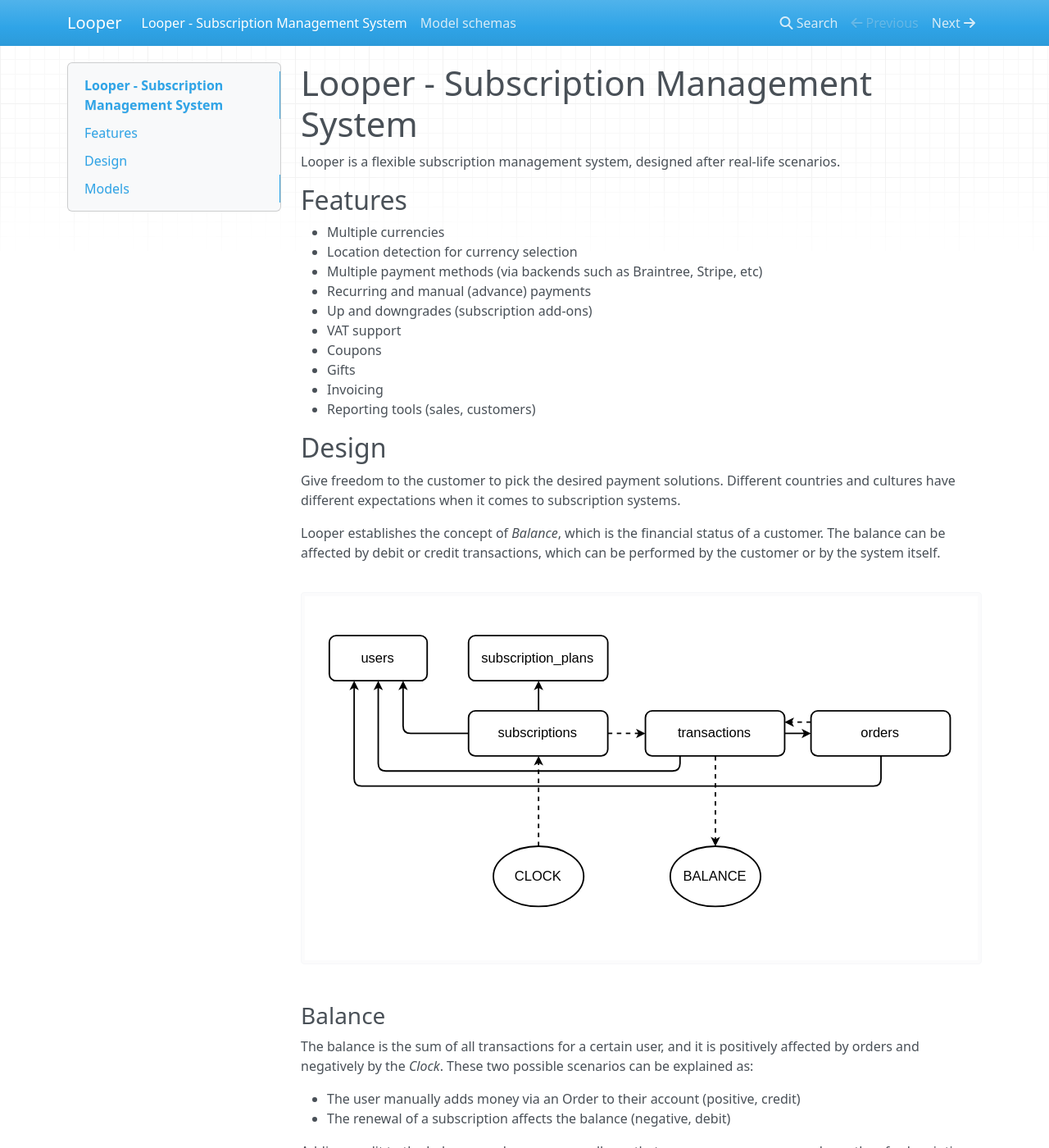
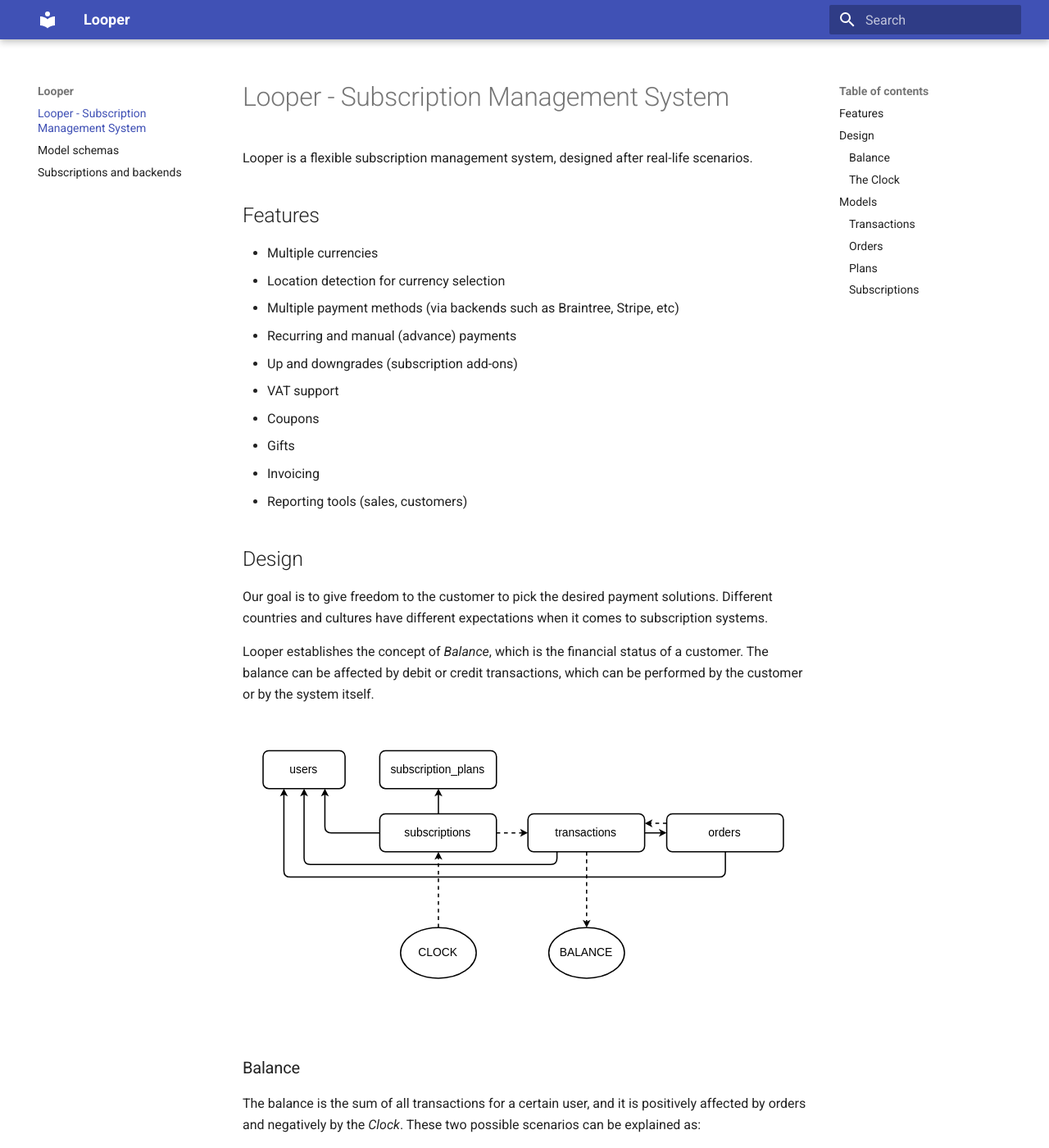
Before and after one commit to armadillica/looper, an MkDocs documentation site: the page built from docs/docs/index.md, in a window 1280 px wide and 1400 px high. Shown: the whole window at 82% size. Built offline with MkDocs 1.6.1 and Material for MkDocs 9.7.7, drawn with Linux system fonts in a browser that asks for light colours; nearby versions of some CDN libraries; some of the changed text lies outside the part shown.

Commit message:
Update docs

```diff
--- a/docs/docs/index.md
+++ b/docs/docs/index.md
@@ -17,8 +17,8 @@ Looper is a flexible subscription management system, designed after real-life sc
 
 ## Design
 
-Give freedom to the customer to pick the desired payment solutions. Different countries and
-cultures have different expectations when it comes to subscription systems.
+Our goal is to give freedom to the customer to pick the desired payment solutions. Different
+countries and cultures have different expectations when it comes to subscription systems.
 
 Looper establishes the concept of *Balance*, which is the financial status of a customer. The
 balance can be affected by debit or credit transactions, which can be performed by the
--- a/docs/mkdocs.yml
+++ b/docs/mkdocs.yml
@@ -1 +1,2 @@
 site_name: Looper
+theme: 'material'
```
Also changed, not shown: docs/docs/subscriptions_and_backends.md (added, +11 -0 lines).
